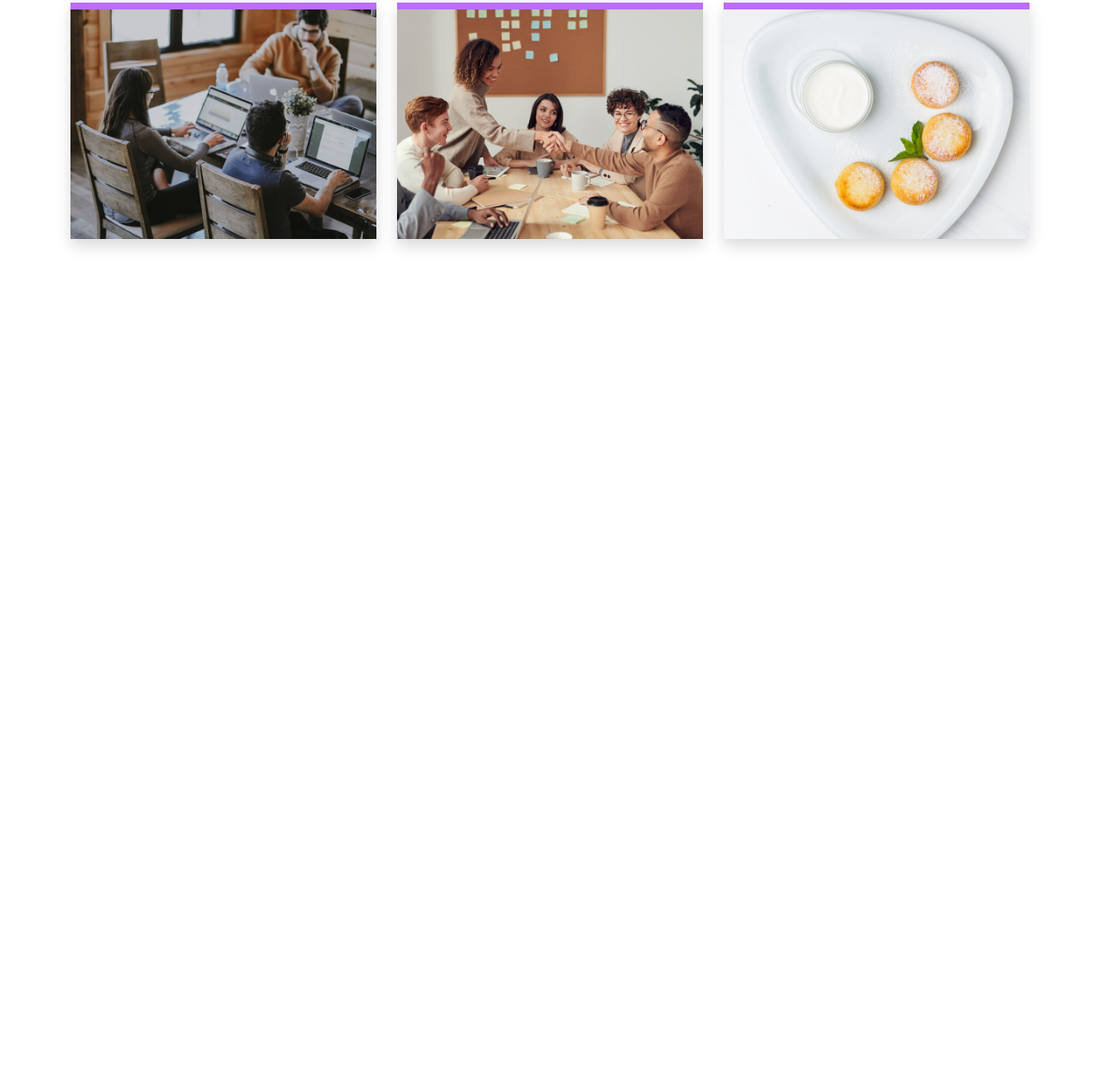
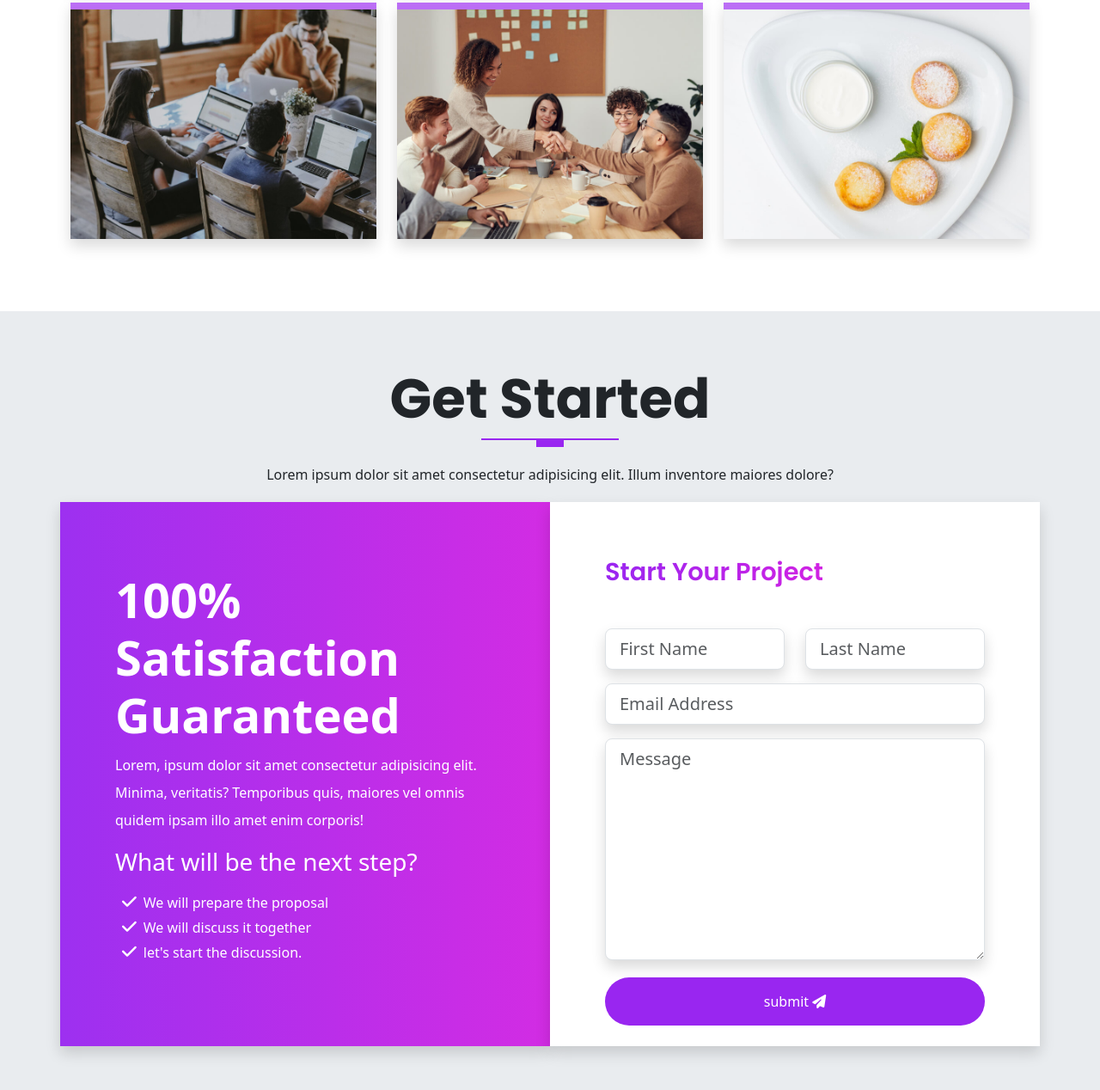
Before and after one commit to ediCarlosSilva/bootstrap, a website: page index.html in a window 1280 px wide. Shown: the part 6104-7372 px from the top of the page at 86% size. Before the commit the page ends 6466 px from the top, so only its background shows below. Drawn offline with Linux system fonts and the light colour scheme.

Commit message:
feature| getting started section

```diff
--- a/index.html
+++ b/index.html
@@ -607,6 +607,62 @@
     </div>
   </section>
 
+  <!-- START SECTION 8 - GET STARTED -->
+  <section id="contact" class="get-started">
+    <div class="container">
+      <div class="row text-center">
+        <h2 class="display-3 fw-bold text-capitalize">Get started</h2>
+        <div class="heading-line"></div>
+        <p class="lh-lg">
+          Lorem ipsum dolor sit amet consectetur adipisicing elit. Illum inventore maiores dolore?
+        </p>
+      </div>
+
+      <!-- START THE CTA CONTENT -->
+      <div class="row text-white">
+        <div class="col-12 col-lg-6 gradient shadow p-3">
+          <div class="cta-info w-100">
+            <h4 class="display-4 fw-bold">100% Satisfaction Guaranteed</h4>
+            <p class="lh-lg">
+              Lorem, ipsum dolor sit amet consectetur adipisicing elit. Minima, veritatis? Temporibus quis, maiores vel omnis quidem ipsam illo amet enim corporis!
+            </p>
+            <h3 class="display-3--brief">What will be the next step?</h3>
+            <ul class="cta-info__list">
+              <li>We will prepare the proposal</li>
+              <li>We will discuss it together</li>
+              <li>let's start the discussion.</li>
+            </ul>
+          </div>
+        </div>
+        <div class="col-12 col-lg-6 bg-white shadow p-3">
+          <div class="form w-100 pb-2">
+            <h4 class="display-3--title mb-5">start your project</h4>
+            <form action="#" class="row">
+              <div class="col-lg-6 col-md-6 mb-3">
+                <input type="text" placeholder="First Name" id="inputFirstName" class="form-control shadow form-control-lg">
+              </div>
+              <div class="col-lg-6 col-md-6 mb-3">
+                <input type="text" placeholder="Last Name" id="inputLastName" class="form-control shadow form-control-lg">
+              </div>
+              <div class="col-lg-12 mb-3">
+                <input type="email" placeholder="Email Address" id="inputEmail" class="form-control shadow form-control-lg">
+              </div>
+              <div class="col-lg-12 mb-3">
+                <textarea name="message" placeholder="Message" id="message"rows="8" class="form-control shadow form-control-lg"></textarea>
+              </div>
+              <div class="text-center d-grid mt-1">
+                <button type="button" class="btn btn-primary rounded-pill pt-3 pb-3">
+                  submit
+                  <i class="fas fa-paper-plane"></i>
+                </button>
+              </div>
+            </form>
+          </div>
+        </div>
+      </div>
+    </div>
+  </section>
+
   <script src="./assets/vendors/js/glightbox.min.js"></script>
   <script type="text/javascript">
 
--- a/scss/components/_typography.scss
+++ b/scss/components/_typography.scss
@@ -69,3 +69,12 @@
   border-right: 0.1rem solid $gray-300;
   height: 100%;
 }
+
+// GRADIENT BG
+.gradient {
+  background: linear-gradient(
+    to right,
+    rgba($primary, 0.95),
+    rgba($secondary, 0.95)
+  );
+}
--- a/scss/sections/_get-started.scss
+++ b/scss/sections/_get-started.scss
@@ -0,0 +1,45 @@
+@use "../custom" as *;
+@use "../components/mixins" as *;
+
+.get-started {
+  padding: 4rem 0;
+  background-color: $gray-200;
+}
+
+.cta-info {
+  padding: 3rem;
+  margin: 1rem 0;
+
+  &__list {
+    position: relative;
+    list-style-type: none;
+    display: block;
+    padding-top: 0.5rem;
+    padding-left: 0.5rem;
+    margin-bottom: 0.7rem;
+
+    li::before {
+      font-family: "Font Awesome 6 Free";
+      content: "\f00c";
+      font-weight: 600;
+      margin-right: 0.5rem;
+      font-size: 1.2rem;
+    }
+  }
+}
+
+// FORM CONTENT
+.form {
+  padding: 3rem;
+
+  button {
+    border: none;
+    color: $white;
+
+    a {
+      color: $white;
+      text-decoration: none;
+      text-transform: capitalize;
+    }
+  }
+}
```
Also changed, not shown: note.md (+2 -1 lines), assets/css/style.css, 1 other file.
